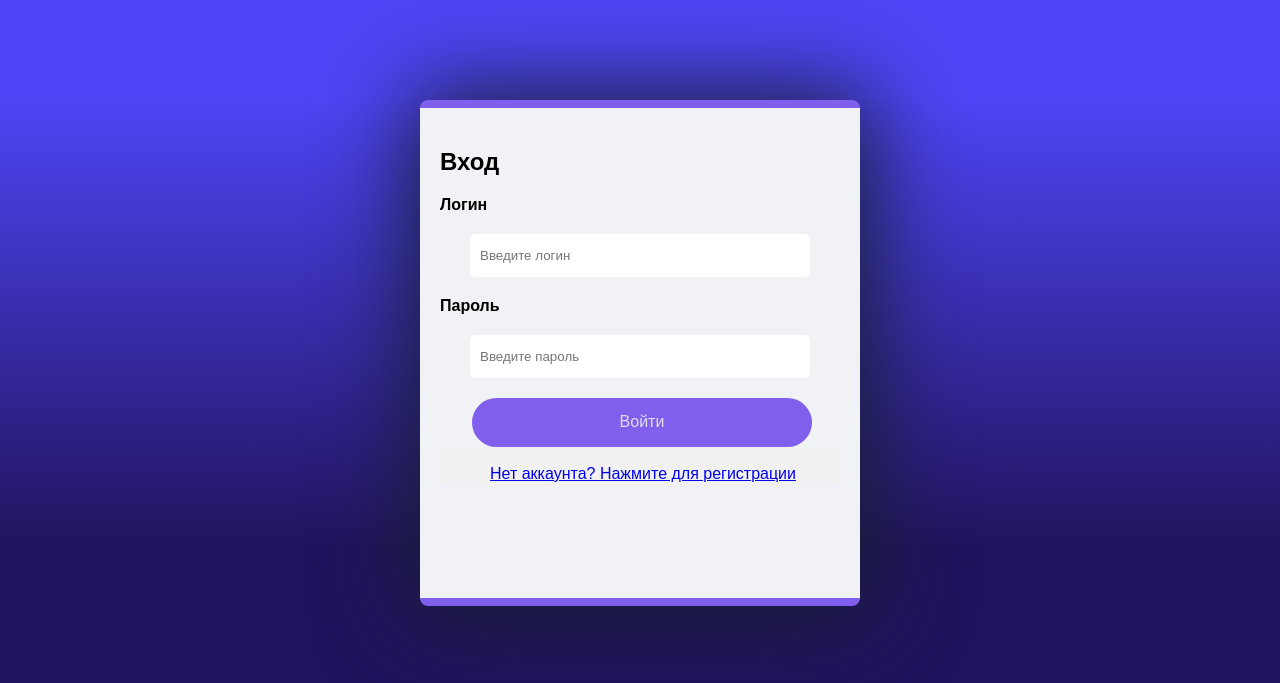
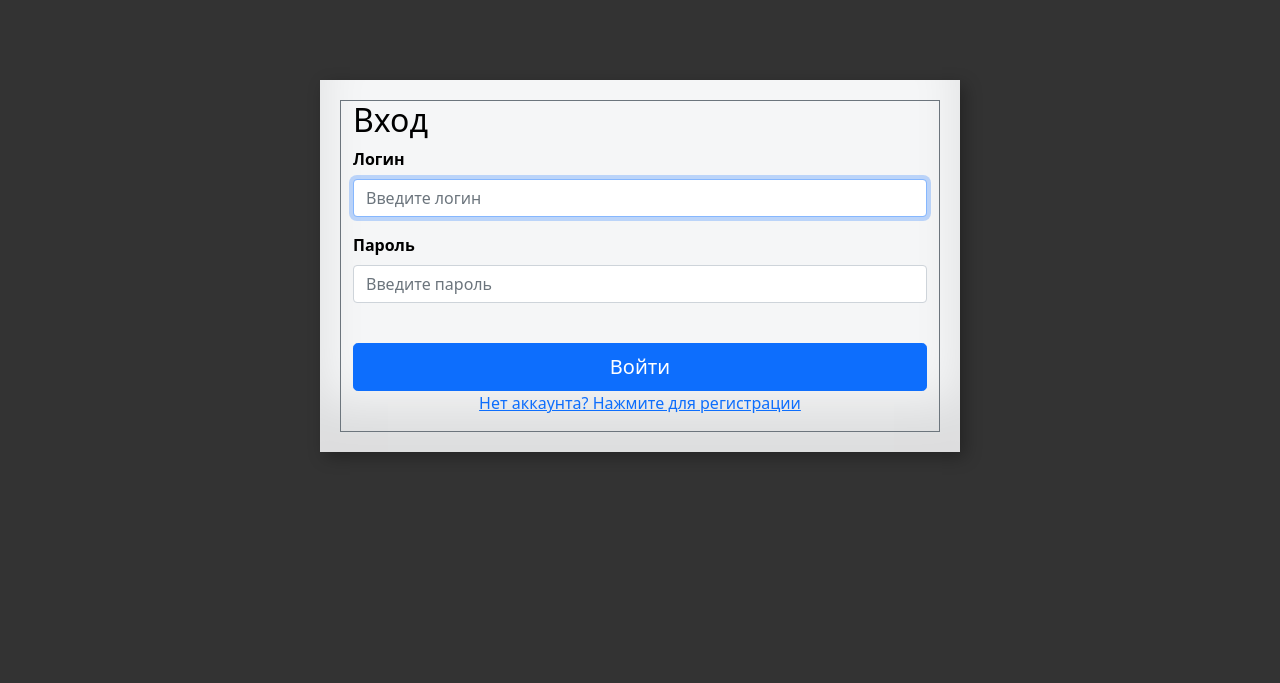
Before and after one commit to TihrLef/TeleBot, a Django app: page /accounts/login/ in a window 1280 px wide. Shown: the top 683 px of the page. Run offline with Django 4.2, Linux system fonts and the light colour scheme.

Commit message:
uodate login.html

```diff
--- a/web/web/templates/registration/login.html
+++ b/web/web/templates/registration/login.html
@@ -4,142 +4,80 @@
 {% load static %}
 {% block title %}<title>Вход</title>{% endblock %}
 <meta name="viewport" content="width=device-width, initial-scale=1">
+<!-- Кодировка веб-страницы -->
+  <meta charset="utf-8">
+  <!-- Настройка viewport -->
+
+  <meta name="viewport" content="width=device-width, initial-scale=1">
+  <title>Название</title>
+
+  <!-- Bootstrap CSS (jsDelivr CDN) -->
+  <link href="https://cdn.jsdelivr.net/npm/bootstrap@5.1.3/dist/css/bootstrap.min.css" rel="stylesheet" integrity="sha384-1BmE4kWBq78iYhFldvKuhfTAU6auU8tT94WrHftjDbrCEXSU1oBoqyl2QvZ6jIW3" crossorigin="anonymous">
+
 <style>
-body {
-
-	font-family: Arial, Helvetica, sans-serif;
-background: -webkit-linear-gradient(0deg, rgb(33, 20, 94) 32%, rgb(79, 69, 246) 88%) no-repeat fixed;
-background: -moz-linear-gradient(0deg, rgb(33, 20, 94) 32%, rgb(79, 69, 246) 88%) no-repeat fixed;
-background: linear-gradient(0deg, rgb(33, 20, 94) 32%, rgb(79, 69, 246) 88%) no-repeat fixed;
-}
+body{
+background:#333;}
 form {
+    top:10%;
 	padding: 20px;
 	margin: 0;
-  	top: 100px;
+    width:50%;
   	left: 50%;
     color:black;
   	position: absolute;
   	text-align: left;
   	transform: translateX(-50%);
-  	background-color: #f0f2f5;
-  	border-radius: 8px;
-  	border-top: 8px solid #7f5feb;
-  	border-bottom: 8px solid #7f5feb;
-  	width: 400px;
-  	height: 450px;
+  	background-color:#f5f6f7;
 	overflow: auto; overflow-x: hidden;
 	scrolling: auto;
-  	box-shadow: 1px 1px 92.8px 10.2px rgb(25,31,53);
+  	box-shadow:  inset 0 -3em 3em rgba(0,0,0,0.1),
+             0.3em 0.3em 1em rgba(0,0,0,0.3);
 
-}
-
-input[type = "password"], input[type=text] {
-  display: block;
-  margin: 20px auto;
-  background: white;
-  border: 0;
-  border-radius: 5px;
-  padding: 14px 10px;
-  width: 320px;
-  outline: none;
-  color: black;
-    -webkit-transition: all .2s ease-out;
-    -moz-transition: all .2s ease-out;
-    -ms-transition: all .2s ease-out;
-    -o-transition: all .2s ease-out;
-    transition: all .2s ease-out;
-
-}
-
-button {
-  border:0;
-  background: #7f5feb;
-  color: #dfdeee;
-  border-radius: 50px;
-  width: 340px;
-  height: 49px;
-  font-size: 16px;
-  position: relative;
-  top: 80%;
-  left: 8%;
-  transition: 0.3s;
-  cursor: pointer;
-}
-
-button:hover {
-    opacity: 0.8;
-}
-
-
-
-.container {
-
-}
-
-span.psw {
-    float: right;
-    padding-top: 8px;
-
-}
-span.reg{
-	position: relative;
-    top: 92%;
-    left: 12.5%
-
-}
-   .colortext {
-     color: red; /* Красный цвет выделения */
-   }
-@media screen and (max-width: 300px) {
-    span.psw {
-       display: block;
-       float: none;
-    }
-    span.reg{
-
-    	display:block;
-        float:none;
-    }
 }
 </style>
 </head>
 <body >
 
-
 <form method="post" action="{%url 'login' %}">
-
+<div class="border border-secondary">
  {% csrf_token %}
   <div class="container">
     <label for="header"><h2>Вход </h2></label>
+
     {% if form.non_field_errors %}
+	<div class="alert alert-danger alert-dismissible" role="alert">
+        <div id="form_errors">
 	{% for error in form.non_field_errors %}
 		{% if error == "Эта учетная запись отключена." %}
-<span class="colortext">Этот аккаунт ещё не подтверждён. Пожалуйста, дождитесь подтверждения</span>
+			Этот аккаунт ещё не подтверждён. Пожалуйста, дождитесь подтверждения
 		{% else %}
 			{{ error }}
 		{% endif %}
+
 	{% endfor %}
+		</div>
+    		</div>
 	{% endif %}
-    <p><label for="id_username" ><b>Логин</b></label>
-    <input type="text" name="username" autofocus autocapitalize="none" autocomplete="username" maxlenght="150" required id="id_username" placeholder="Введите логин"></p>
 
-    <p><label for="id_password" ><b>Пароль</b></label>
-    <input type="password" name="password" autocomplete ="current-password" required id = "id_password" placeholder="Введите пароль"></p>
-
-    <button type="submit" id = "button1">Войти</button>
-
-
+    <div class="mb-3">
+    <p><label for="id_username" class="form-label"><b>Логин</b></label>
+    <input class="form-control" type="text" name="username" autofocus autocapitalize="none" autocomplete="username" maxlenght="150" required id="id_username" placeholder="Введите логин"></p>
     </div>
-
-  <div class="container" style="background-color:#f1f1f1">
-
+    <div class="mb-3">
+    <p><label for="id_password" class="form-label"><b>Пароль</b></label>
+    <input class="form-control" type="password" name="password" autocomplete ="current-password" required id = "id_password" placeholder="Введите пароль"></p>
     </div>
-  <div class="container" style="background-color:#f1f1f1">
     <br>
-    <span class="reg"><a href="{%url 'signup'%}">Нет аккаунта? Нажмите для регистрации</a></span>
+    <div class="d-grid gap-2">
+    <button type="submit" class="btn btn-primary btn-lg" id = "button1">Войти</button>
+    </div>
+    <p padding-top="10px" align="center"><span class="reg"><a href="{%url 'signup'%}">Нет аккаунта? Нажмите для регистрации</a></span></p>
 </div>
 </form>
 
+ <!-- Bootstrap Bundle JS (jsDelivr CDN) -->
+  <script defer src="https://cdn.jsdelivr.net/npm/bootstrap@5.1.3/dist/js/bootstrap.bundle.min.js" integrity="sha384-ka7Sk0Gln4gmtz2MlQnikT1wXgYsOg+OMhuP+IlRH9sENBO0LRn5q+8nbTov4+1p" crossorigin="anonymous">
+  </script>
 
 </body>
 </html>
```
Lines whose indentation alone changed are shown as unchanged.
